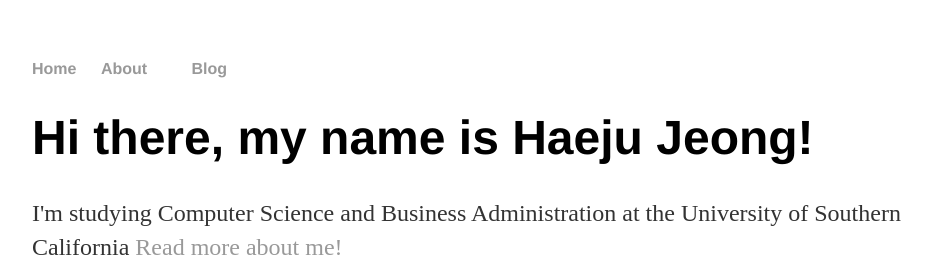
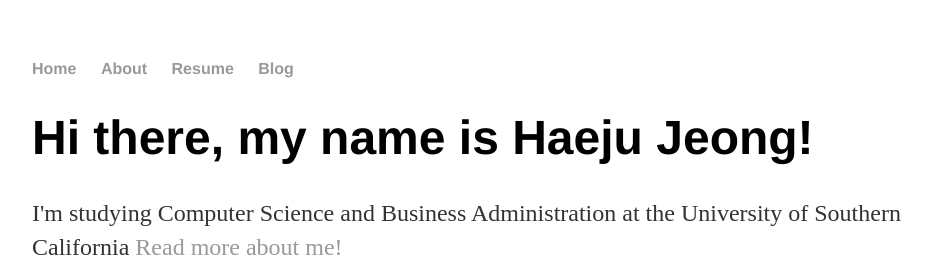
Before and after one commit to Haeju1/Haeju1.github.io, a Jekyll site: the page built from index.html, in a window 1280 px wide. Shown: the top 257 px of the page, without its empty margins (160-1091 px from the left). Built offline with Jekyll 4.4.1, drawn with Linux system fonts in a browser that asks for light colours.

Commit message:
Update default.html

```diff
--- a/_layouts/default.html
+++ b/_layouts/default.html
@@ -10,7 +10,7 @@
 	    		<ul>
 	        		<li><a href="/">Home</a></li>
 		        	<li><a href="/about">About</a></li>
-	        		<li><a href="https://github.com/Haeju1/Haeju1.github.io/blob/master/resume/Jeong_Resume.pdf"</a></li>
+	        		<li><a href="/resume">Resume</a></li>
 	        		<li><a href="/blog">Blog</a></li>
 	    		</ul>
 			</nav>
```
